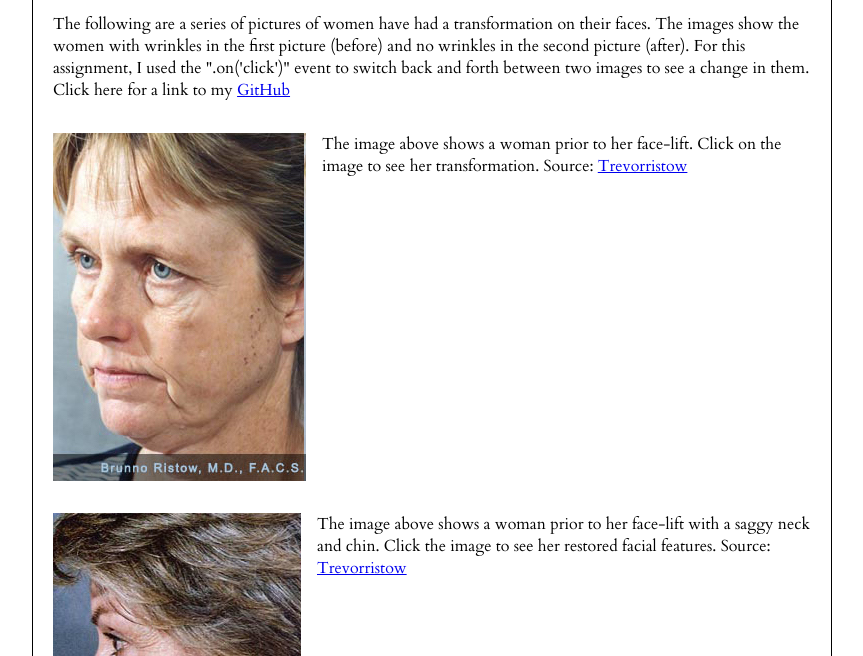
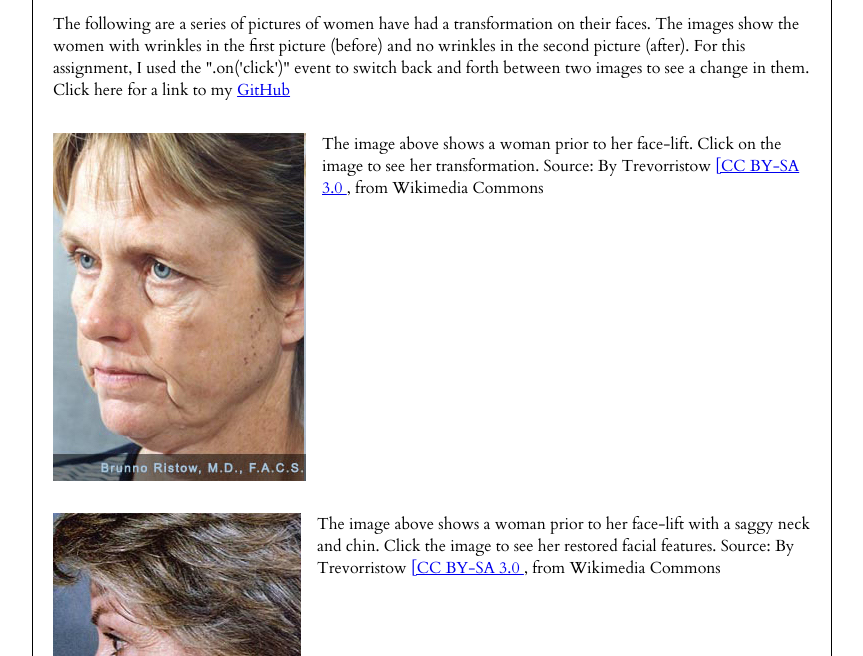
Before and after one commit to brittanic/jquery_exercise, a plain HTML site: page index.html in a window 1280 px wide. Shown: the part 144-800 px from the top of the page, without its empty margins (208-1071 px from the left). Drawn offline with nearby package versions, Linux system fonts and the light colour scheme.

Commit message:
fourth commit

```diff
--- a/index.html
+++ b/index.html
@@ -20,10 +20,10 @@
   <p>The following are a series of pictures of women have had a transformation on their faces. The images show the women with wrinkles in the first picture (before) and no wrinkles in the second picture (after). For this assignment, I used the ".on('click')" event to switch back and forth between two images to see a change in them. Click here for a link to my <a href="https://github.com/brittanic/jquery_exercise"> GitHub</a></p>
 
   <div class="column"><img class="image1" src="images/facelift1.jpg" alt="first">
-  <p>The image above shows a woman prior to her face-lift. Click on the image to see her transformation. Source: <a href='https://commons.wikimedia.org/wiki/File:Face_Lift_01_Dr._Ristow.jpg'> Trevorristow</a></p>
+  <p>The image above shows a woman prior to her face-lift. Click on the image to see her transformation. Source: By Trevorristow <a href='https://commons.wikimedia.org/wiki/File:Face_Lift_01_Dr._Ristow.jpg'>[CC BY-SA 3.0 </a>, from Wikimedia Commons</p>
   </div>
   <div class="column"><img class="image2" src="images/facelift3.jpg" alt="second">
-  <p>The image above shows a woman prior to her face-lift with a saggy neck and chin. Click the image to see her restored facial features. Source: <a href="https://commons.wikimedia.org/wiki/File:Face_Lift_02_Dr._Ristow.jpg">Trevorristow</a></p>
+  <p>The image above shows a woman prior to her face-lift with a saggy neck and chin. Click the image to see her restored facial features.  Source: By Trevorristow <a href='https://commons.wikimedia.org/wiki/File:Face_Lift_02_Dr._Ristow.jpg'>[CC BY-SA 3.0 </a>, from Wikimedia Commons</p>
   </div>
 </div>
 
```
